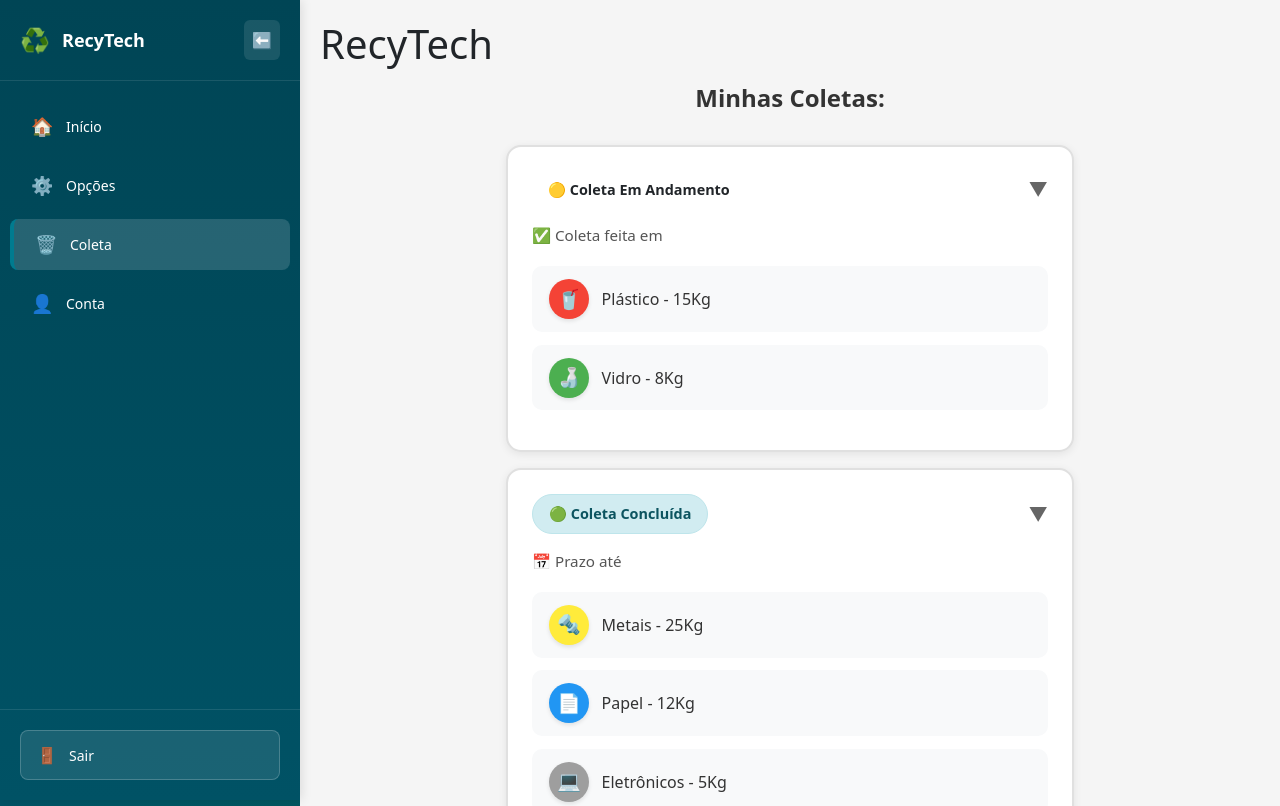
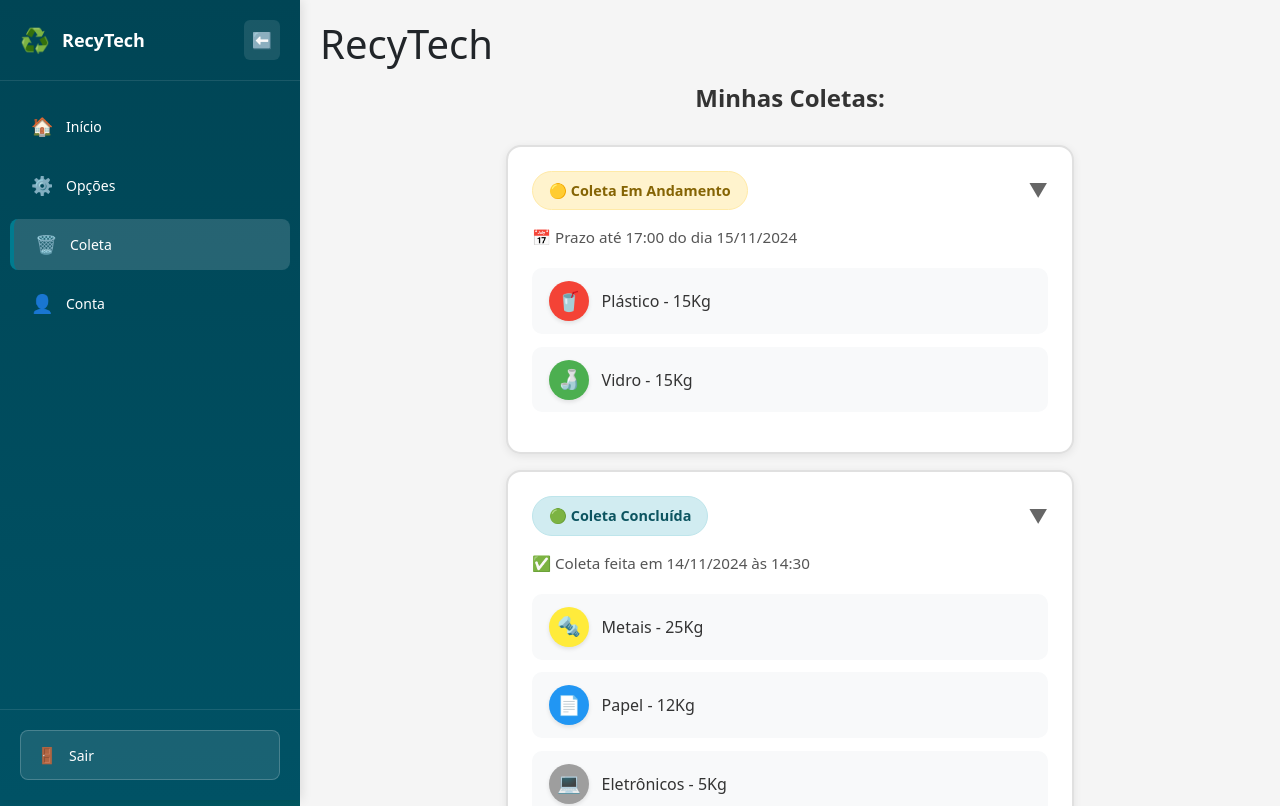
Before and after one commit to OtavioMR/RecyTechWeb, a React (Vite) app in the folder RecyTech-WEB/: page /coleta in a window 1280 px wide. Shown: the top 806 px of the page. Built offline with nearby package versions, Linux system fonts and the light colour scheme; no server answers.

Commit message:
Protótipo para apresentação do dia 26/11/2025

```diff
--- a/RecyTech-WEB/src/pages/coleta.tsx
+++ b/RecyTech-WEB/src/pages/coleta.tsx
@@ -5,7 +5,7 @@ import { useNavigate } from 'react-router-dom';
 
 interface Coleta {
   id: string;
-  status: 'pendente' | 'concluida';
+  status: 'em-andamento' | 'concluida';
   prazo?: string;
   dataConclusao?: string;
   tiposLixo: Array<{
@@ -27,11 +27,11 @@ export default function Coleta() {
     const [coletas, setColetas] = useState<Coleta[]>([
         {
             id: '1',
-            status: 'pendente',
-            prazo: '23:59:00 do dia 26/11/2024',
+            status: 'em-andamento',
+            prazo: '17:00 do dia 15/11/2024',
             tiposLixo: [
                 { tipo: 'Plástico', quantidade: '15Kg', icone: '🥤', cor: '#F44336' },
-                { tipo: 'Vidro', quantidade: '8Kg', icone: '🍶', cor: '#4CAF50' }
+                { tipo: 'Vidro', quantidade: '15Kg', icone: '🍶', cor: '#4CAF50' }
             ],
             endereco: 'Rua das Flores, 123 - Centro, São Paulo - SP',
             catador: 'João Silva',
@@ -52,7 +52,7 @@ export default function Coleta() {
         },
         {
             id: '3',
-            status: 'concluida',
+            status: 'em-andamento',
             prazo: '18:00 do dia 16/11/2024',
             tiposLixo: [
                 { tipo: 'Vidro', quantidade: '20Kg', icone: '🍶', cor: '#4CAF50' }
@@ -127,7 +127,7 @@ export default function Coleta() {
                                     {/* Status da Coleta */}
                                     <div className="coleta-status">
                                         <span className={`status-badge ${coleta.status}`}>
-                                            {coleta.status === 'pendente' ? '🟡 Coleta Em Andamento' : '🟢 Coleta Concluída'}
+                                            {coleta.status === 'em-andamento' ? '🟡 Coleta Em Andamento' : '🟢 Coleta Concluída'}
                                         </span>
                                         <span className="seta">
                                             {coleta.expandida ? '▲' : '▼'}
@@ -136,7 +136,7 @@ export default function Coleta() {
 
                                     {/* Prazo ou Data de Conclusão */}
                                     <div className="coleta-info">
-                                        {coleta.status === 'concluida' ? (
+                                        {coleta.status === 'em-andamento' ? (
                                             <p className="prazo">📅 Prazo até {coleta.prazo}</p>
                                         ) : (
                                             <p className="conclusao">✅ Coleta feita em {coleta.dataConclusao}</p>
```
